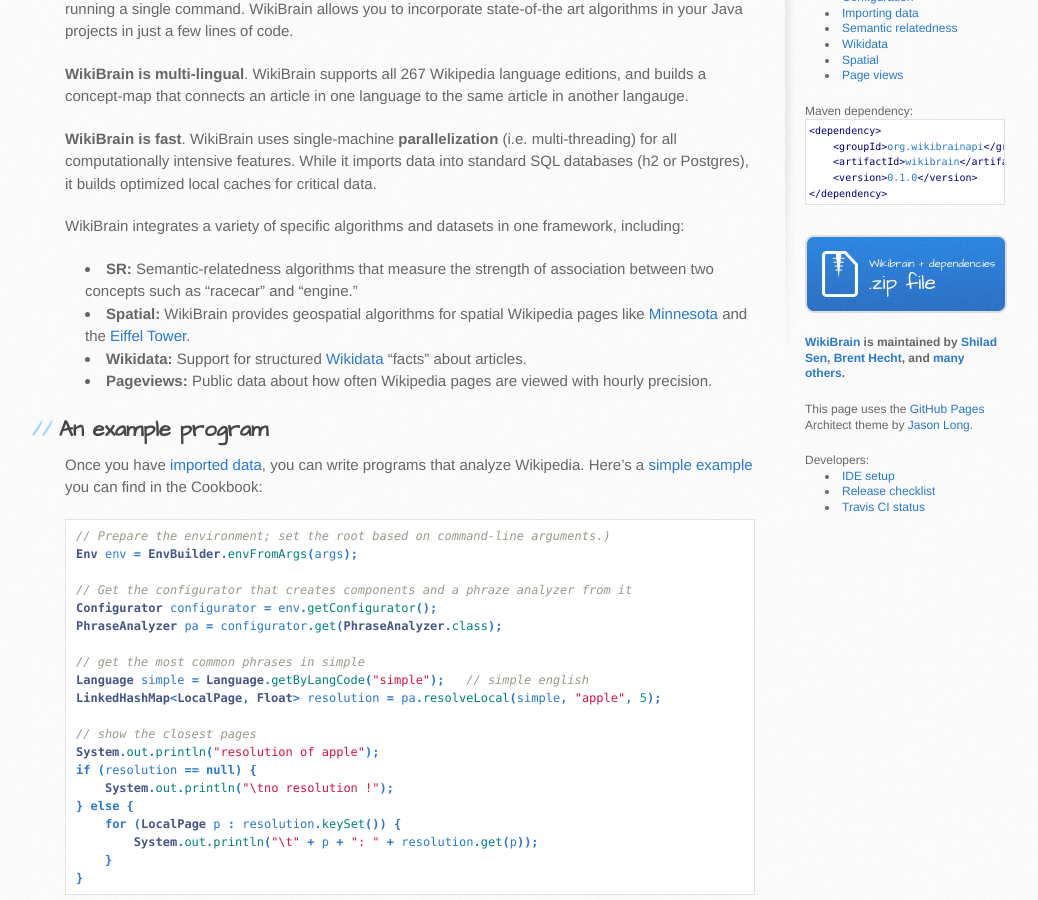
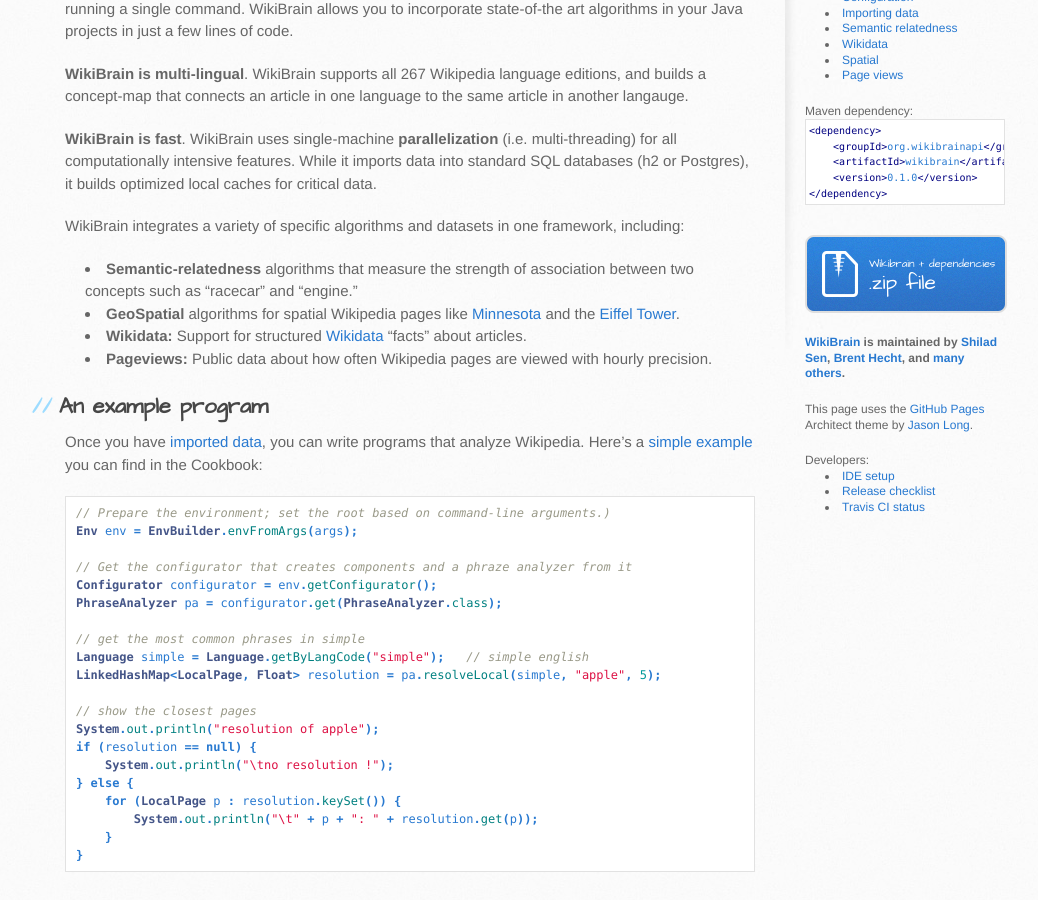
Before and after one commit to shilad/wikibrain, a Jekyll site: the page built from index.md, in a window 1280 px wide and 900 px high, scrolled down 353 px. Shown: the whole window, without its empty margins (105-1143 px from the left). Built offline with Jekyll 4.4.1, drawn with Linux system fonts in a browser that asks for light colours; nearby versions of some CDN libraries; Markdown is read by kramdown in place of the engine named in the settings.

Commit message:
Update index.md

```diff
--- a/index.md
+++ b/index.md
@@ -21,8 +21,8 @@
 
 WikiBrain integrates a variety of specific algorithms and datasets in one framework, including:
 
-* **SR:** Semantic-relatedness algorithms that measure the strength of association between two concepts such as "racecar" and "engine."
-* **Spatial:** WikiBrain provides geospatial algorithms for spatial Wikipedia pages like [Minnesota](http://en.wikipedia.org/wiki/Minnesota) and the [Eiffel Tower](http://en.wikipedia.org/wiki/Eiffel_Tower).
+* **Semantic-relatedness** algorithms that measure the strength of association between two concepts such as "racecar" and "engine."
+* **GeoSpatial** algorithms for spatial Wikipedia pages like [Minnesota](http://en.wikipedia.org/wiki/Minnesota) and the [Eiffel Tower](http://en.wikipedia.org/wiki/Eiffel_Tower).
 * **Wikidata:** Support for structured [Wikidata](http://meta.wikimedia.org/wiki/Wikidata) "facts" about articles.
 * **Pageviews:** Public data about how often Wikipedia pages are viewed with hourly precision.
 
```
